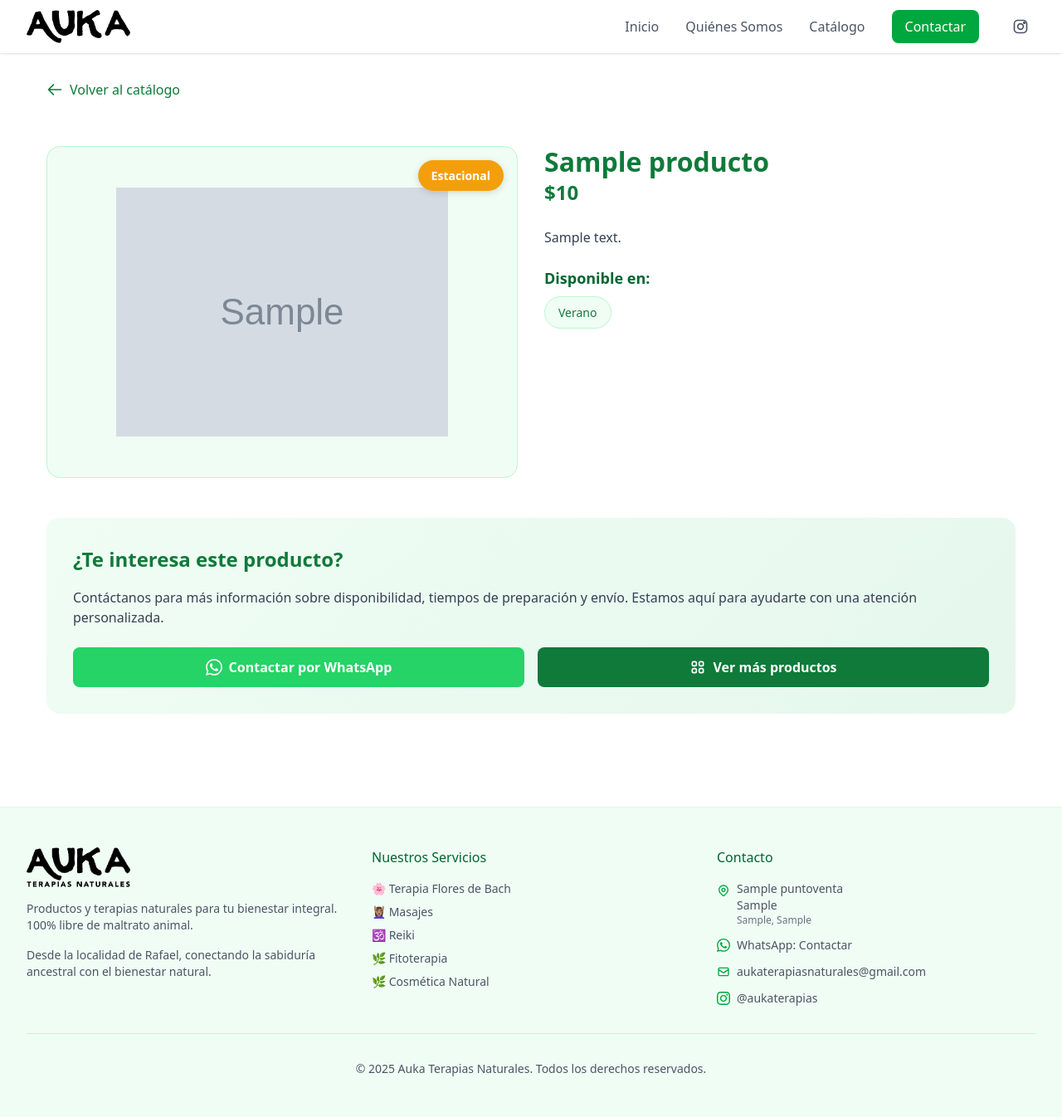
After one commit to Hormiks/AUKA, a Django app: page /producto/1/ in a window 1280 px wide. The commit adds this page. Shown: the whole page at 83% size. Run offline with Django 5.2, Linux system fonts and the light colour scheme; tables that the repository leaves empty hold one stand-in row (values such as "Sample post"); grey boxes marked "Sample" are stand-in pictures.

Commit message:
Arreglos(creo)

```diff
--- a/AUKA/settings.py
+++ b/AUKA/settings.py
@@ -23,9 +23,9 @@ BASE_DIR = Path(__file__).resolve().parent.parent
 SECRET_KEY = 'django-insecure-61f-(pth-#ht5hmx&k%pe0fvcphp=lf%mc208mob+gg*33p3tv'
 
 # SECURITY WARNING: don't run with debug turned on in production!
-DEBUG = False
+DEBUG = True
 
-ALLOWED_HOSTS = ['Hyedraxalys.pythonanywhere.com']
+ALLOWED_HOSTS = ['Hyedraxalys.pythonanywhere.com', 'localhost', '127.0.0.1']
 
 
 # Application definition
@@ -128,5 +128,6 @@ MEDIA_ROOT = os.path.join(BASE_DIR, 'media')
 # https://docs.djangoproject.com/en/5.2/ref/settings/#default-auto-field
 
 DEFAULT_AUTO_FIELD = 'django.db.models.BigAutoField'
+LOGIN_URL = '/accounts/login/'
 LOGIN_REDIRECT_URL = '/panel/'
 LOGOUT_REDIRECT_URL = '/accounts/login/'
--- a/core/urls.py
+++ b/core/urls.py
@@ -5,4 +5,5 @@ urlpatterns = [
     path('', views.home, name='home'),
     path('quienes-somos/', views.about, name='about'),
     path('catalogo/', views.catalogo, name='catalogo'),
+    path('producto/<int:producto_id>/', views.producto_detalle, name='producto_detalle'),
 ]
--- a/core/views.py
+++ b/core/views.py
@@ -1,4 +1,4 @@
-from django.shortcuts import render
+from django.shortcuts import render, get_object_or_404
 from panel.models import Producto, ContenidoInstitucional, PuntoVenta
 
 def home(request):
@@ -75,3 +75,9 @@ def catalogo(request):
         "productos": productos,
         "categorias": categorias
     })
+
+def producto_detalle(request, producto_id):
+    producto = get_object_or_404(Producto, id=producto_id, activo=True)
+    return render(request, "site/producto_detalle.html", {
+        "producto": producto
+    })
--- a/panel/templates/base_panel.html
+++ b/panel/templates/base_panel.html
@@ -873,7 +873,10 @@
                 <span class="navbar-text">
                     Bienvenida, <strong>{{ user.username }}</strong>
                 </span>
-                <a class="nav-link" href="{% url 'logout' %}">Cerrar Sesión</a>
+                <form method="post" action="{% url 'logout' %}" style="display: inline;">
+                    {% csrf_token %}
+                    <button type="submit" class="nav-link" style="background: none; border: none; padding: 0; cursor: pointer; font-weight: 500; color: rgba(255, 255, 255, 0.9); transition: color 0.2s ease;">Cerrar Sesión</button>
+                </form>
             </div>
         </div>
     </nav>
--- a/panel/urls.py
+++ b/panel/urls.py
@@ -1,26 +1,29 @@
 from django.urls import path
+from django.contrib.auth.decorators import login_required
 from . import views
 
+# Aplicar login_required a todas las vistas del panel
+# Esto asegura que toda la ruta /panel/ esté protegida
 urlpatterns = [
 #                                              PANEL ADMINISTRADOR
     # Pág principal del panel
-    path('', views.inicio_admin, name='inicio_admin'),
+    path('', login_required(views.inicio_admin), name='inicio_admin'),
 
     # productos - IMPORTANTE: Las URLs más específicas deben ir ANTES de las genéricas
-    path('catalogo/', views.mi_panel, name='mi_panel'),
-    path('catalogo/agregar/', views.agregar_producto, name='agregar_producto'),  # ← MOVER ESTA ANTES
-    path('catalogo/editar/<int:producto_id>/', views.editar_producto, name='editar_producto'),
-    path('catalogo/eliminar/<int:producto_id>/', views.eliminar_producto, name='eliminar_producto'),
-    path('catalogo/<str:categoria_id>/', views.categoria_servicios, name='categoria_servicios'),  # ← ESTA VA AL FINAL
+    path('catalogo/', login_required(views.mi_panel), name='mi_panel'),
+    path('catalogo/agregar/', login_required(views.agregar_producto), name='agregar_producto'),  # ← MOVER ESTA ANTES
+    path('catalogo/editar/<int:producto_id>/', login_required(views.editar_producto), name='editar_producto'),
+    path('catalogo/eliminar/<int:producto_id>/', login_required(views.eliminar_producto), name='eliminar_producto'),
+    path('catalogo/<str:categoria_id>/', login_required(views.categoria_servicios), name='categoria_servicios'),  # ← ESTA VA AL FINAL
 
     # Contenido institucional (Quiénes somos)
-    path('institucional/', views.editar_contenido_institucional, name='editar_contenido_institucional'),
+    path('institucional/', login_required(views.editar_contenido_institucional), name='editar_contenido_institucional'),
 
     # Puntos de venta
-    path('puntos-venta/', views.lista_puntos_venta, name='lista_puntos_venta'),
-    path('puntos-venta/agregar/', views.agregar_punto_venta, name='agregar_punto_venta'),
-    path('puntos-venta/editar/<int:pk>/', views.editar_punto_venta, name='editar_punto_venta'),
-    path('puntos-venta/eliminar/<int:pk>/', views.eliminar_punto_venta, name='eliminar_punto_venta'),
+    path('puntos-venta/', login_required(views.lista_puntos_venta), name='lista_puntos_venta'),
+    path('puntos-venta/agregar/', login_required(views.agregar_punto_venta), name='agregar_punto_venta'),
+    path('puntos-venta/editar/<int:pk>/', login_required(views.editar_punto_venta), name='editar_punto_venta'),
+    path('puntos-venta/eliminar/<int:pk>/', login_required(views.eliminar_punto_venta), name='eliminar_punto_venta'),
 
 
 #Paginas
--- a/templates/site/partials/navbar.html
+++ b/templates/site/partials/navbar.html
@@ -7,7 +7,7 @@
     <div class="flex justify-between items-center h-16">
 
       <!-- Logo -->
-      <a href="{% url 'home' %}" class="flex items-center gap-3 hover:opacity-80 transition-opacity">
+      <a href="{% url 'login' %}" class="flex items-center gap-3 hover:opacity-80 transition-opacity" title="Acceder al panel de administración">
         <img src="{% static 'img/logo.png' %}" alt="Auka Terapias Naturales" class="h-10 w-auto" />
       </a>
 
--- /dev/null
+++ b/templates/site/producto_detalle.html
@@ -0,0 +1,275 @@
+{% extends "site_base.html" %}
+{% load static %}
+{% block title %}{{ producto.nombre }} | AUKA{% endblock %}
+
+{% block extra_head %}
+<style>
+.product-detail-container {
+  max-width: 1200px;
+  margin: 0 auto;
+  padding: 2rem 1rem;
+}
+
+.product-detail-header {
+  margin-bottom: 2rem;
+}
+
+.back-link {
+  display: inline-flex;
+  align-items: center;
+  gap: 0.5rem;
+  color: #0f7a3a;
+  text-decoration: none;
+  font-weight: 500;
+  margin-bottom: 1.5rem;
+  transition: color 0.2s;
+}
+
+.back-link:hover {
+  color: #0b6a31;
+}
+
+.product-detail-grid {
+  display: grid;
+  grid-template-columns: 1fr;
+  gap: 2rem;
+  margin-bottom: 3rem;
+}
+
+@media (min-width: 768px) {
+  .product-detail-grid {
+    grid-template-columns: 1fr 1fr;
+  }
+}
+
+.product-image-wrapper {
+  position: relative;
+  border-radius: 1rem;
+  overflow: hidden;
+  background: #f0fdf4;
+  min-height: 400px;
+  display: flex;
+  align-items: center;
+  justify-content: center;
+  border: 1px solid #bbf7d0;
+}
+
+.product-image-wrapper img {
+  max-width: 100%;
+  max-height: 500px;
+  width: auto;
+  height: auto;
+  object-fit: contain;
+  padding: 2rem;
+  display: block;
+}
+
+.product-info {
+  display: flex;
+  flex-direction: column;
+  gap: 1.5rem;
+}
+
+.product-title {
+  font-size: 2rem;
+  font-weight: 700;
+  color: #0f7a3a;
+  margin: 0;
+  line-height: 1.2;
+}
+
+.product-price {
+  font-size: 1.5rem;
+  font-weight: 600;
+  color: #0f7a3a;
+}
+
+.product-description {
+  color: #374151;
+  line-height: 1.7;
+  font-size: 1rem;
+}
+
+.product-temporadas {
+  display: flex;
+  flex-wrap: wrap;
+  gap: 0.5rem;
+}
+
+.temporada-badge {
+  background: #f0fdf4;
+  border: 1px solid #bbf7d0;
+  color: #0f7a3a;
+  padding: 0.5rem 1rem;
+  border-radius: 9999px;
+  font-size: 0.875rem;
+  font-weight: 500;
+}
+
+.contact-section {
+  background: linear-gradient(135deg, #f0fdf4 0%, #e5f7ed 100%);
+  border-radius: 1rem;
+  padding: 2rem;
+  margin-top: 2rem;
+}
+
+.contact-section h3 {
+  color: #0f7a3a;
+  font-size: 1.5rem;
+  font-weight: 700;
+  margin-bottom: 1rem;
+}
+
+.contact-buttons {
+  display: flex;
+  flex-direction: column;
+  gap: 1rem;
+  margin-top: 1.5rem;
+}
+
+@media (min-width: 640px) {
+  .contact-buttons {
+    flex-direction: row;
+  }
+}
+
+.btn-whatsapp {
+  display: inline-flex;
+  align-items: center;
+  justify-content: center;
+  gap: 0.5rem;
+  padding: 0.75rem 1.5rem;
+  background: #25D366;
+  color: white;
+  border-radius: 0.5rem;
+  text-decoration: none;
+  font-weight: 600;
+  transition: all 0.2s;
+  flex: 1;
+}
+
+.btn-whatsapp:hover {
+  background: #20BA5A;
+  transform: translateY(-1px);
+  box-shadow: 0 4px 12px rgba(37, 211, 102, 0.3);
+}
+
+.btn-contact {
+  display: inline-flex;
+  align-items: center;
+  justify-content: center;
+  gap: 0.5rem;
+  padding: 0.75rem 1.5rem;
+  background: #0f7a3a;
+  color: white;
+  border-radius: 0.5rem;
+  text-decoration: none;
+  font-weight: 600;
+  transition: all 0.2s;
+  flex: 1;
+}
+
+.btn-contact:hover {
+  background: #0b6a31;
+  transform: translateY(-1px);
+  box-shadow: 0 4px 12px rgba(15, 122, 58, 0.3);
+}
+
+.badge-estacional-detail {
+  position: absolute;
+  top: 1rem;
+  right: 1rem;
+  background: #f59e0b;
+  color: white;
+  padding: 0.5rem 1rem;
+  border-radius: 9999px;
+  font-size: 0.875rem;
+  font-weight: 600;
+  z-index: 10;
+  box-shadow: 0 2px 8px rgba(0,0,0,0.15);
+}
+</style>
+{% endblock %}
+
+{% block content %}
+<div class="product-detail-container">
+  <!-- Botón volver -->
+  <div class="product-detail-header">
+    <a href="{% url 'catalogo' %}" class="back-link">
+      <svg class="w-5 h-5" fill="none" stroke="currentColor" viewBox="0 0 24 24">
+        <path stroke-linecap="round" stroke-linejoin="round" stroke-width="2" d="M10 19l-7-7m0 0l7-7m-7 7h18"></path>
+      </svg>
+      Volver al catálogo
+    </a>
+  </div>
+
+  <!-- Grid principal -->
+  <div class="product-detail-grid">
+    <!-- Imagen del producto -->
+    <div class="product-image-wrapper">
+      {% if producto.imagen %}
+        <img src="{{ producto.imagen.url }}" alt="{{ producto.nombre }}" style="max-width: 100%; max-height: 500px; width: auto; height: auto; object-fit: contain;">
+      {% else %}
+        <span class="text-green-700 text-lg">Sin imagen disponible</span>
+      {% endif %}
+      {% if producto.temporadas %}
+        <span class="badge-estacional-detail">Estacional</span>
+      {% endif %}
+    </div>
+
+    <!-- Información del producto -->
+    <div class="product-info">
+      <div>
+        <h1 class="product-title">{{ producto.nombre }}</h1>
+        {% if producto.precio %}
+          <p class="product-price">${{ producto.precio }}</p>
+        {% else %}
+          <p class="product-price">Consultar precio</p>
+        {% endif %}
+      </div>
+
+      <div class="product-description">
+        <p>{{ producto.descripcion|linebreaks }}</p>
+      </div>
+
+      {% if producto.temporadas %}
+        <div>
+          <h3 class="text-green-800 font-semibold mb-2">Disponible en:</h3>
+          <div class="product-temporadas">
+            {% for temporada in producto.temporadas %}
+              <span class="temporada-badge">{{ temporada|capfirst }}</span>
+            {% endfor %}
+          </div>
+        </div>
+      {% endif %}
+    </div>
+  </div>
+
+  <!-- Sección de contacto -->
+  <div class="contact-section">
+    <h3>¿Te interesa este producto?</h3>
+    <p class="text-gray-700">
+      Contáctanos para más información sobre disponibilidad, tiempos de preparación y envío.
+      Estamos aquí para ayudarte con una atención personalizada.
+    </p>
+
+    <div class="contact-buttons">
+      <a href="https://wa.me/56975132176?text=Hola%20AUKA!%20Me%20interesa%20el%20producto:%20{{ producto.nombre|urlencode }}"
+         target="_blank"
+         rel="noopener noreferrer"
+         class="btn-whatsapp">
+        <svg class="w-5 h-5" fill="currentColor" viewBox="0 0 24 24">
+          <path d="M17.472 14.382c-.297-.149-1.758-.867-2.03-.967-.273-.099-.471-.148-.67.15-.197.297-.767.966-.94 1.164-.173.199-.347.223-.644.075-.297-.15-1.255-.463-2.39-1.475-.883-.788-1.48-1.761-1.653-2.059-.173-.297-.018-.458.13-.606.134-.133.298-.347.446-.52.149-.174.198-.298.298-.497.099-.198.05-.371-.025-.52-.075-.149-.669-1.612-.916-2.207-.242-.579-.487-.5-.669-.51-.173-.008-.371-.01-.57-.01-.198 0-.52.074-.792.372-.272.297-1.04 1.016-1.04 2.479 0 1.462 1.065 2.875 1.213 3.074.149.198 2.096 3.2 5.077 4.487.709.306 1.262.489 1.694.625.712.227 1.36.195 1.871.118.571-.085 1.758-.719 2.006-1.413.248-.694.248-1.289.173-1.413-.074-.124-.272-.198-.57-.347m-5.421 7.403h-.004a9.87 9.87 0 01-5.031-1.378l-.361-.214-3.741.982.998-3.648-.235-.374a9.86 9.86 0 01-1.51-5.26c.001-5.45 4.436-9.884 9.888-9.884 2.64 0 5.122 1.03 6.988 2.898a9.825 9.825 0 012.893 6.994c-.003 5.45-4.437 9.884-9.885 9.884m8.413-18.297A11.815 11.815 0 0012.05 0C5.495 0 .16 5.335.157 11.892c0 2.096.547 4.142 1.588 5.945L.057 24l6.305-1.654a11.882 11.882 0 005.683 1.448h.005c6.554 0 11.89-5.335 11.893-11.893a11.821 11.821 0 00-3.48-8.413Z"/>
+        </svg>
+        Contactar por WhatsApp
+      </a>
+      <a href="{% url 'catalogo' %}" class="btn-contact">
+        <svg class="w-5 h-5" fill="none" stroke="currentColor" viewBox="0 0 24 24">
+          <path stroke-linecap="round" stroke-linejoin="round" stroke-width="2" d="M4 6a2 2 0 012-2h2a2 2 0 012 2v2a2 2 0 01-2 2H6a2 2 0 01-2-2V6zM14 6a2 2 0 012-2h2a2 2 0 012 2v2a2 2 0 01-2 2h-2a2 2 0 01-2-2V6zM4 16a2 2 0 012-2h2a2 2 0 012 2v2a2 2 0 01-2 2H6a2 2 0 01-2-2v-2zM14 16a2 2 0 012-2h2a2 2 0 012 2v2a2 2 0 01-2 2h-2a2 2 0 01-2-2v-2z"></path>
+        </svg>
+        Ver más productos
+      </a>
+    </div>
+  </div>
+</div>
+{% endblock %}
```
Also changed, not shown: templates/registration/login.html (added, +282 -0 lines), templates/site/partials/producto_card.html (+11 -4 lines), templates/site_base.html (+41 -0 lines).
